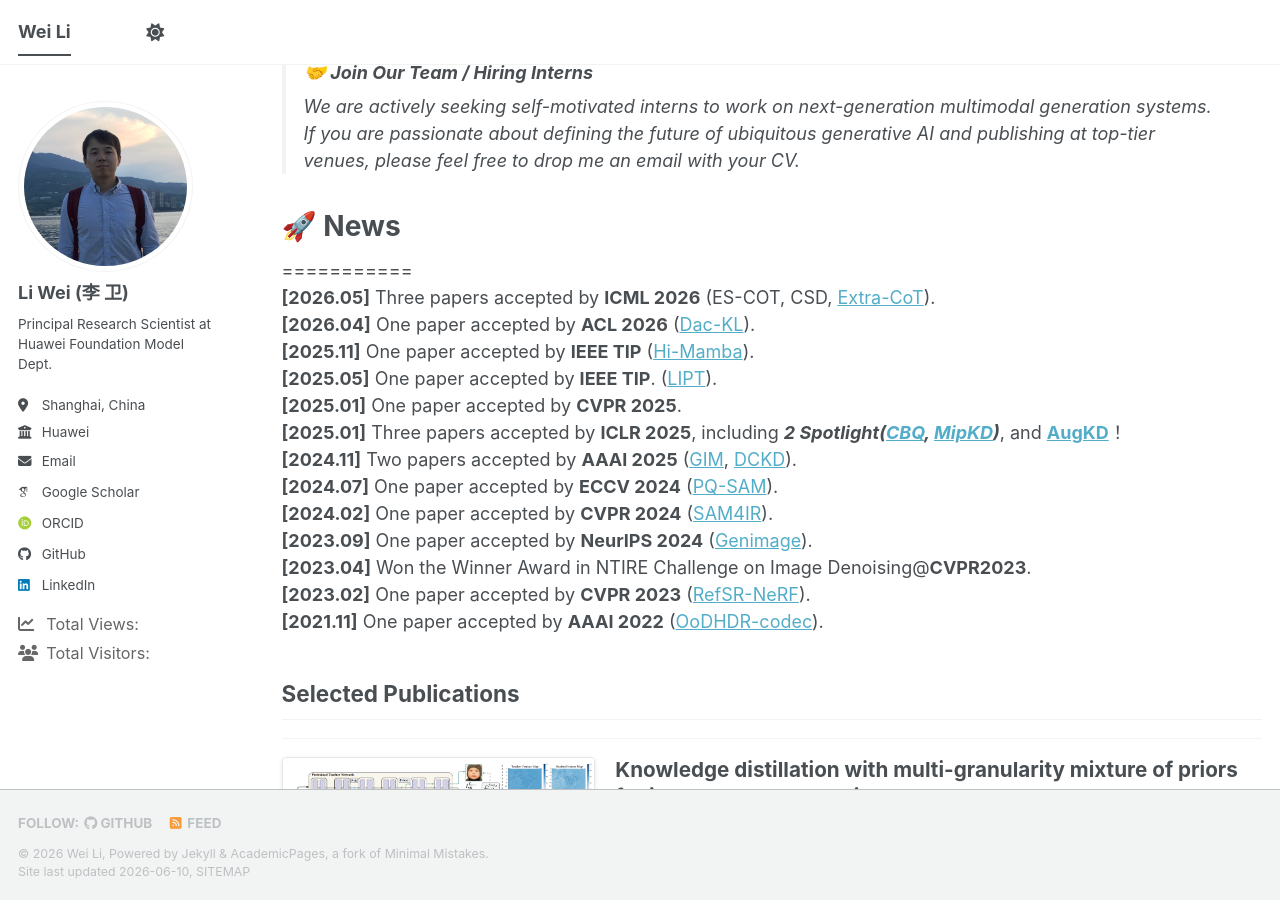
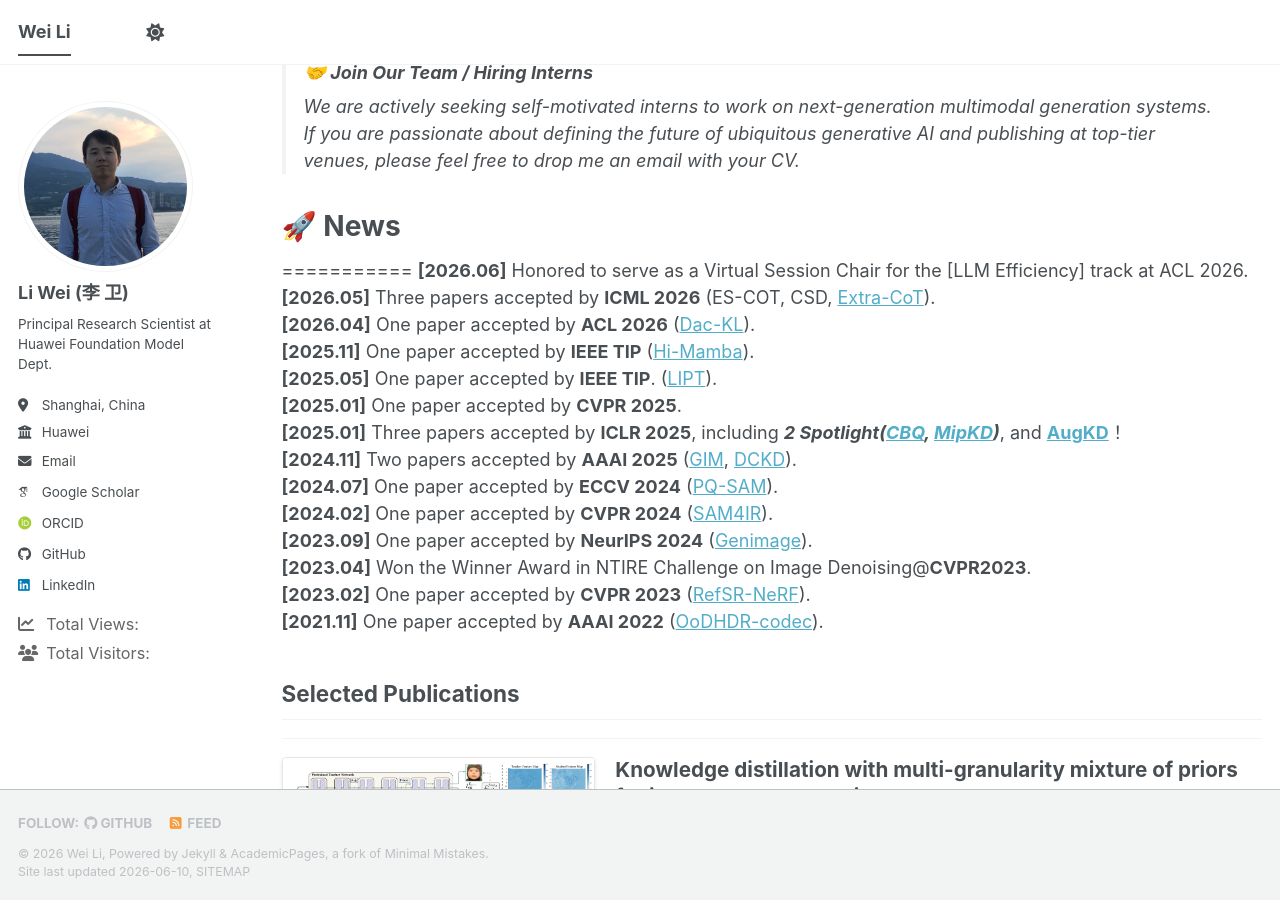
Before and after one commit to WeiLi-THU/WeiLi-THU.github.io, a Jekyll site: the page built from _pages/about.md, in a window 1280 px wide and 900 px high, scrolled down 434 px. Built offline with Jekyll 4.4.1, drawn with Linux system fonts in a browser that asks for light colours; some web fonts are replaced; a script bundle is joined from its source files by our own code; library files that are not in the unit come from our copies; comment, search, counter and statistics services are not loaded.

Commit message:
Update about.md

```diff
--- a/_pages/about.md
+++ b/_pages/about.md
@@ -18,6 +18,7 @@ Driven by a passion for bridging cutting-edge algorithms with strict hardware co
 
 <h1>🚀 News</h1>
 ===========
+**[2026.06]** Honored to serve as a Virtual Session Chair for the [LLM Efficiency] track at ACL 2026.
 **[2026.05]** Three papers accepted by **ICML 2026** (ES-COT, CSD, [Extra-CoT](https://arxiv.org/pdf/2602.08324)).
 **[2026.04]** One paper accepted by **ACL 2026** ([Dac-KL](https://arxiv.org/pdf/2407.10068)).
 **[2025.11]** One paper accepted by **IEEE TIP** ([Hi-Mamba](https://arxiv.org/pdf/2410.10140?)).
```
